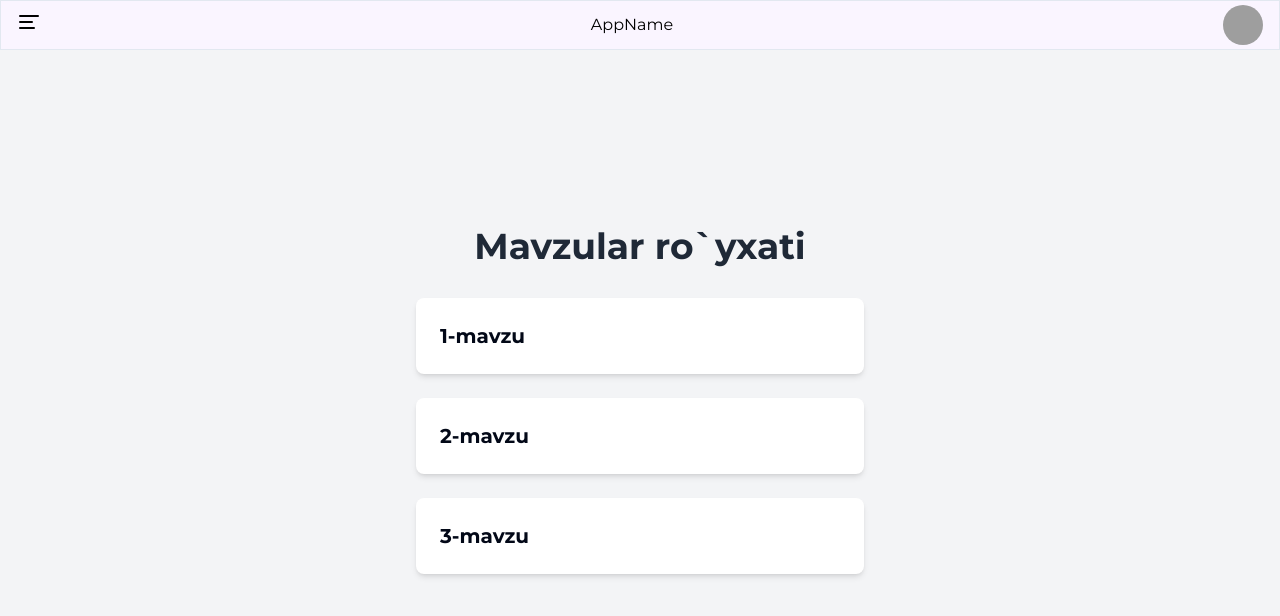
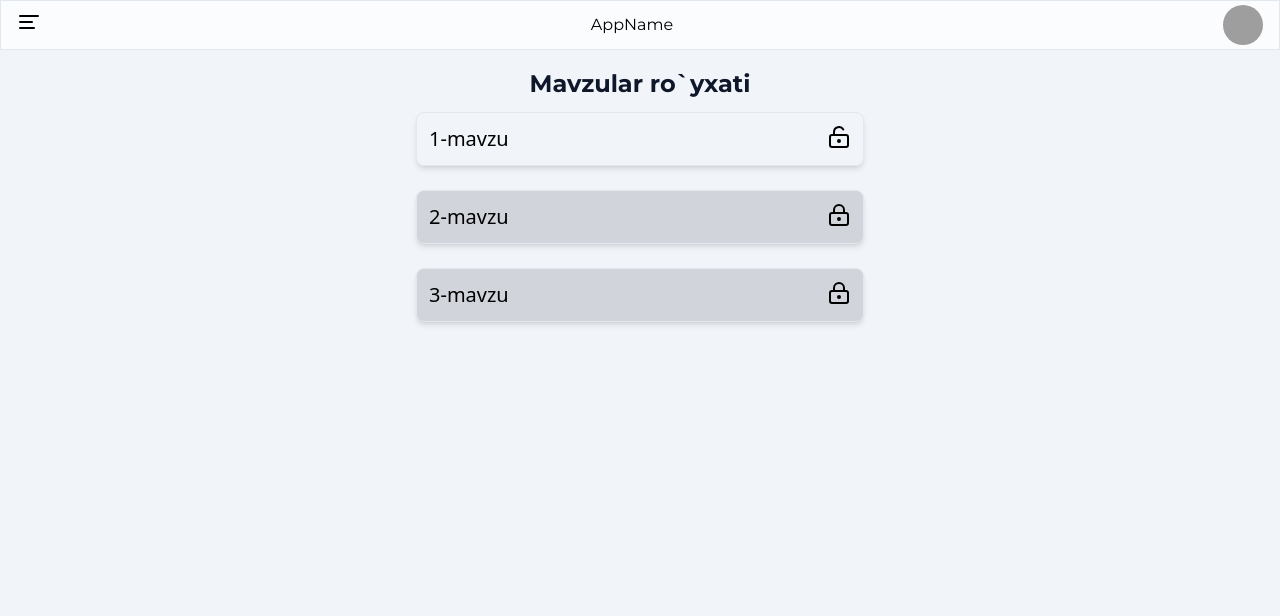
Before and after one commit to abdulloyev/-3-My-System-demo-app, a Next.js app: page /home in a window 1280 px wide. Shown: the top 616 px of the page. Built offline with nearby package versions, Linux system fonts and the light colour scheme; grey boxes are pictures that could not be loaded.

Commit message:
change: git push

```diff
--- a/app/(root)/(hub)/page.tsx
+++ b/app/(root)/(hub)/page.tsx
@@ -43,17 +43,10 @@ function HubPage() {
   };
 
   return (
-    <div
-      style={{
-        display: "flex",
-        justifyContent: "center",
-        alignItems: "center",
-        height: "100vh",
-      }}
-    >
-      <Card style={{ width: "400px", padding: "20px" }}>
+    <div className="flex justify-center items-center h-[100vh] bg-muted">
+      <Card className="w-[400px] p-[20px] bg-popover">
         <CardHeader>
-          <h2 style={{ textAlign: "center" }}>Profilga Kirish</h2>
+          <h2 className="text-center">Profilga Kirish</h2>
         </CardHeader>
         <CardContent>
           <FormProvider {...methods}>
@@ -68,15 +61,14 @@ function HubPage() {
                       <Input {...field} placeholder="User Nameni kiriting" />
                     </FormControl>
                     {errors.name && (
-                      <FormMessage>{errors.name.message}</FormMessage>
+                      <FormMessage className="text-destructive">
+                        {errors.name.message}
+                      </FormMessage>
                     )}
                   </FormItem>
                 )}
               />
-              <Button
-                type="submit"
-                style={{ marginTop: "20px", width: "100%" }}
-              >
+              <Button type="submit" className="mt-[20px] w-full text-white">
                 Kirish
               </Button>
             </form>
--- a/app/(root)/home/_components/topBar.tsx
+++ b/app/(root)/home/_components/topBar.tsx
@@ -5,7 +5,7 @@ import Profile from "./profile";
 
 const TopBar = () => {
   return (
-    <div className="absolute border w-full flex justify-between items-center py-1 px-4 bg-purple-50">
+    <div className="absolute border w-full flex justify-between items-center py-1 px-4 bg-background/70 backdrop-blur-xl">
       <div>
         <MenuBar />
       </div>
--- a/app/(root)/home/page.tsx
+++ b/app/(root)/home/page.tsx
@@ -1,27 +1,64 @@
+"use client";
+
+import { useState } from "react";
 import { topics } from "@/constants";
+import { LockKeyhole, UnlockKeyhole } from "lucide-react"; // `UnlockKeyhole` ham qo'shamiz
 import Link from "next/link";
 
 export default function HomePage() {
+  // Har bir mavzuning qulfini boshqarish uchun holat
+  const [unlockedTopics, setUnlockedTopics] = useState<number[]>([1]); // Faqat 1-mavzu ochiq
+
+  const unlockNextTopic = (id: number) => {
+    // Keyingi mavzuni ochish
+    if (!unlockedTopics.includes(id)) {
+      setUnlockedTopics([...unlockedTopics, id]);
+    }
+  };
+
   return (
-    <div className="min-h-screen flex flex-col items-center justify-center bg-gray-100 p-4">
-      <h1 className="text-4xl font-bold mb-8 text-gray-800">
+    <div className="min-h-screen flex flex-col items-center bg-muted p-3">
+      <h1 className="mt-14 text-2xl font-semibold mb-3 text-secondary-foreground">
         Mavzular ro`yxati
       </h1>
-      <ul className="w-full max-w-md space-y-6">
+      <div className="w-full flex flex-col max-w-md space-y-6">
         {topics.map(topic => (
-          <li
-            key={topic.id}
-            className="bg-white rounded-lg shadow-md p-6 hover:shadow-lg transition-shadow duration-200"
-          >
-            {/* Next.js Link component */}
-            <Link href={`/home/topics/${topic.id}`}>
-              <span className="text-xl font-semibold text-foreground cursor-pointer">
-                {topic.title}
-              </span>
-            </Link>
-          </li>
+          <div key={topic.id} className="relative">
+            {/* Har bir mavzu uchun shartli ravishda qulf/ochiqlikni ko'rsatish */}
+            <div
+              className={`${
+                unlockedTopics.includes(topic.id)
+                  ? "cursor-pointer dark:bg-muted-foreground border rounded-lg shadow-md p-3 hover:shadow-lg transition-shadow duration-200"
+                  : "cursor-not-allowed bg-gray-300 border rounded-lg shadow-md p-3"
+              }`}
+              onClick={() =>
+                unlockedTopics.includes(topic.id)
+                  ? unlockNextTopic(topic.id + 1)
+                  : null
+              }
+            >
+              <div className="text-xl flex justify-between">
+                <p className="font-sans">{topic.title}</p>
+                {unlockedTopics.includes(topic.id) ? (
+                  <UnlockKeyhole /> // Ochiq bo'lsa ochiq qulfi ko'rsatiladi
+                ) : (
+                  <LockKeyhole /> // Yopiq bo'lsa qulf belgisi
+                )}
+              </div>
+            </div>
+
+            {/* Ochiq mavzular uchun Link qo'shamiz */}
+            {unlockedTopics.includes(topic.id) && (
+              <Link
+                href={`/home/topics/${topic.id}`}
+                className="absolute inset-0"
+              >
+                {/* Mavzuga yo'naltiruvchi havola */}
+              </Link>
+            )}
+          </div>
         ))}
-      </ul>
+      </div>
     </div>
   );
 }
```
Also changed, not shown: app/globals.css (+59 -0 lines).
